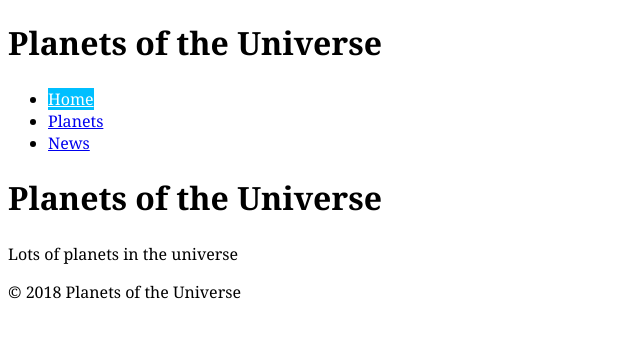
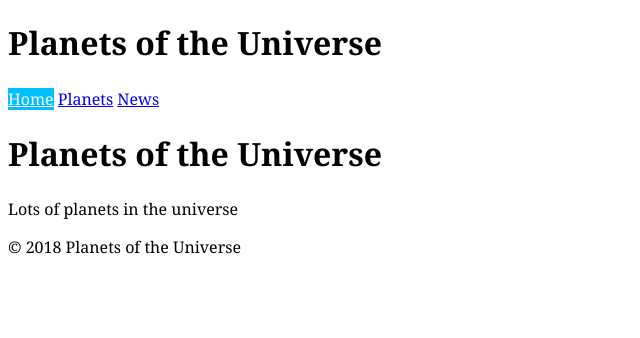
Before and after one commit to mcleangm/planets-of-the-universe, a Jekyll site: the page built from index.html, in a window 1280 px wide. Shown: the top 338 px of the page, without its empty margins (0-640 px from the left). Built offline with Jekyll 4.4.1, drawn with Linux system fonts in a browser that asks for light colours; Markdown is read by kramdown in place of the engine named in the settings.

Commit message:
Add classes for nav and for nav-header and nav-footer using jekyll tag to include variable/field passed via include placeholder in header and footer

```diff
--- a/_includes/nav.html
+++ b/_includes/nav.html
@@ -1,7 +1,7 @@
 <!-- jekyll include/partial file -->
 
 <nav>
-  <ul>
+  <ul class="nav {{include.navClass}}">
     <li>
       <a href="{{site.baseurl}}/index.html" class="{% if page.url == '/' %}current{% endif %}">
         Home
```
